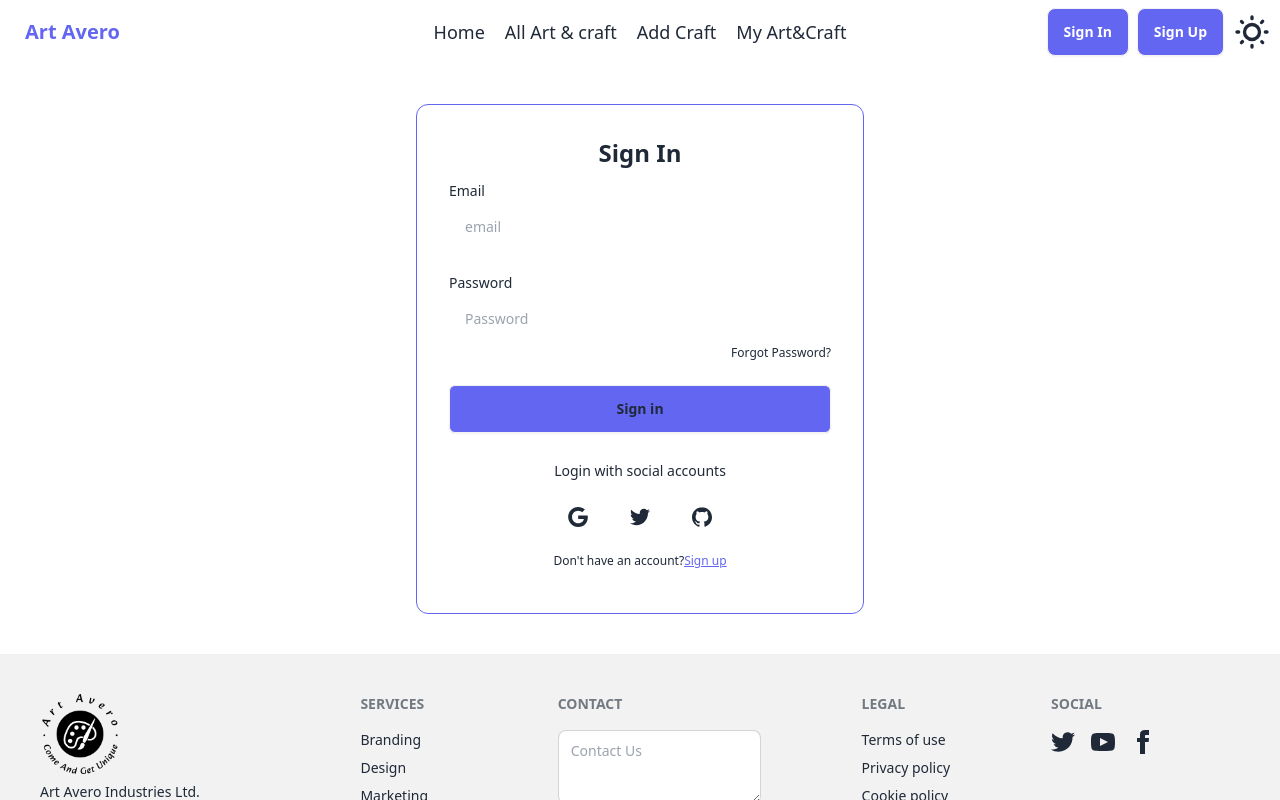
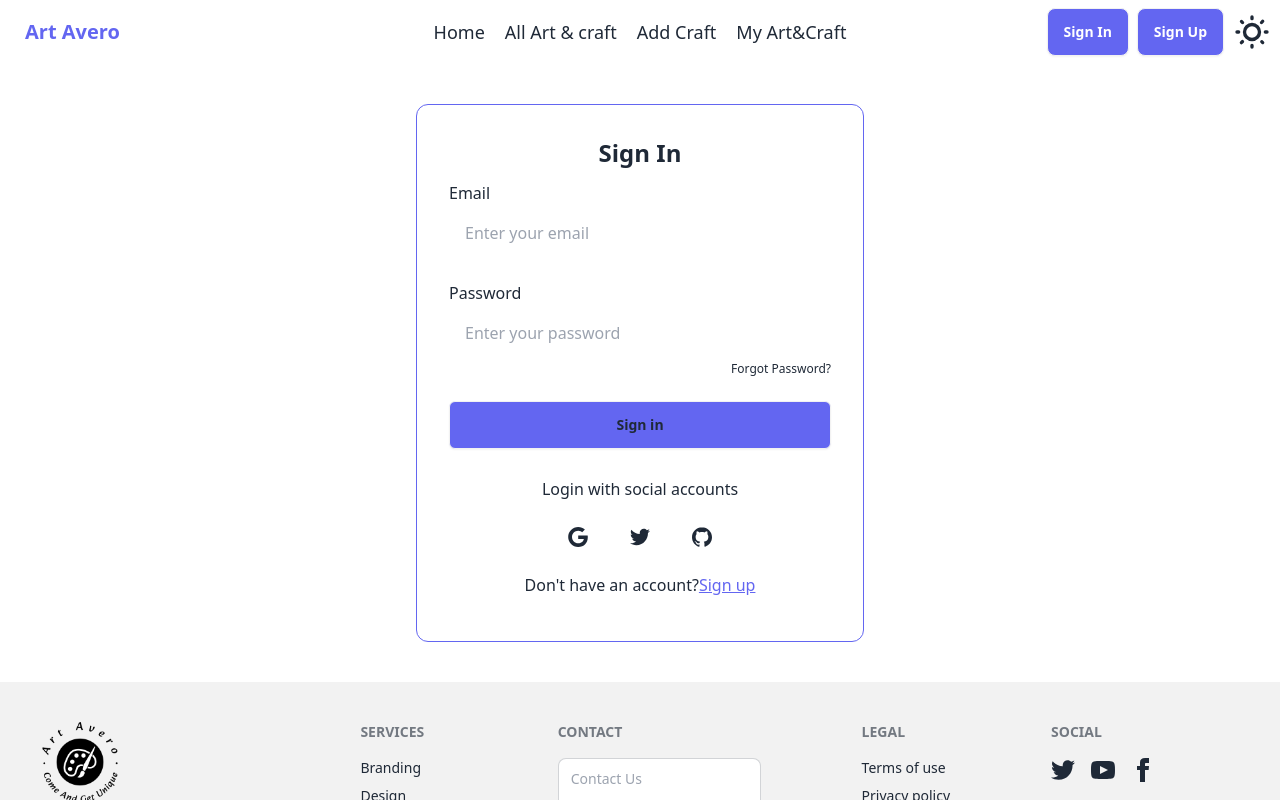
Before and after one commit to devo-ab/art-avero-client, a React (Vite) app: page /signin in a window 1280 px wide. Shown: the top 800 px of the page. Built offline with nearby package versions, Linux system fonts and the light colour scheme; no server answers.

Commit message:
signIn page font problrm solve

```diff
--- a/src/Pages/SignIn/SignIn.jsx
+++ b/src/Pages/SignIn/SignIn.jsx
@@ -79,7 +79,7 @@ const SignIn = () => {
     <div className="w-full mx-auto max-w-md p-8 space-y-3 rounded-xl text-base-content border border-indigo-500 mt-10 mb-10">
       <h1 className="text-2xl font-bold text-center">Sign In</h1>
       <form onSubmit={handleSignIn} className="space-y-6">
-        <div className="space-y-1 text-sm">
+        <div className="space-y-1">
           <label htmlFor="email" className="block text-base-content">
             Email
           </label>
@@ -87,11 +87,11 @@ const SignIn = () => {
             type="email"
             name="email"
             id="email"
-            placeholder="email"
+            placeholder="Enter your email"
             className="w-full px-4 py-3 rounded-md dark:border-gray-300 dark:bg-gray-50 text-gray-800"
           />
         </div>
-        <div className="space-y-1 text-sm">
+        <div className="space-y-1">
           <label htmlFor="password" className="block text-base-content">
             Password
           </label>
@@ -99,7 +99,7 @@ const SignIn = () => {
             type="password"
             name="password"
             id="password"
-            placeholder="Password"
+            placeholder="Enter your password"
             className="w-full px-4 py-3 rounded-md dark:border-gray-300 dark:bg-gray-50 dark:text-gray-800"
           />
           <div className="flex justify-end text-xs text-base-content">
@@ -114,7 +114,7 @@ const SignIn = () => {
       </form>
       <div className="flex items-center pt-4 space-x-1">
         <div className="flex-1 h-px sm:w-16 dark:bg-gray-300"></div>
-        <p className="px-3 text-sm text-base-content">Login with social accounts</p>
+        <p className="px-3 text-base-content">Login with social accounts</p>
         <div className="flex-1 h-px sm:w-16 dark:bg-gray-300"></div>
       </div>
       <div className="flex justify-center space-x-4">
@@ -146,9 +146,9 @@ const SignIn = () => {
           </svg>
         </button>
       </div>
-      <p className="text-xs text-center sm:px-6 text-base-content">
+      <p className="text-center sm:px-6 text-base-content">
         Don't have an account?
-        <Link to="/signup" rel="noopener noreferrer" href="#" className="underline text-indigo-500">
+        <Link to="/signup" rel="noopener noreferrer" href="#" className="underline text-indigo-500 font-medium">
           Sign up
         </Link>
       </p>
--- a/src/Pages/SignUp/SignUp.jsx
+++ b/src/Pages/SignUp/SignUp.jsx
@@ -74,7 +74,7 @@ const SignUp = () => {
                     type="email"
                     name="email"
                     required
-                    placeholder="Enter your Email"
+                    placeholder="Enter your email"
                     className="w-full py-2 px-4 rounded-md dark:border-gray-300 dark:bg-gray-50 text-gray-800"
                   />
                 </div>
@@ -84,7 +84,7 @@ const SignUp = () => {
                     id="photoURL"
                     type="text"
                     name="photoURL"
-                    placeholder="Enter your PhotoURL"
+                    placeholder="Enter your photoURL"
                     className="w-full py-2 px-4 rounded-md dark:border-gray-300 dark:bg-gray-50 text-gray-800"
                   />
                 </div>
```
